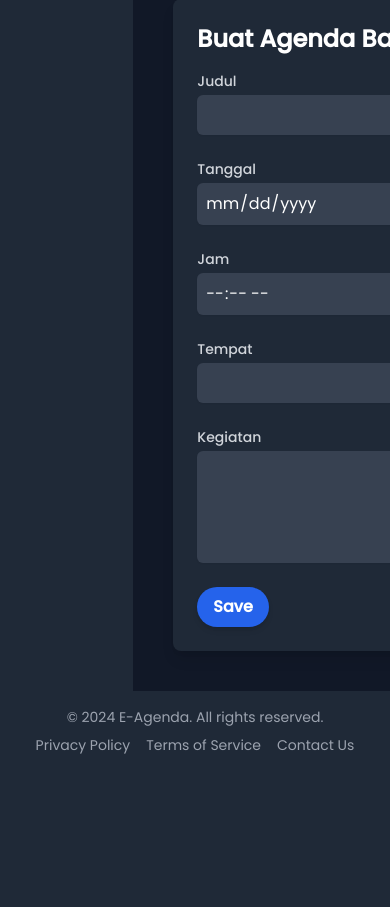
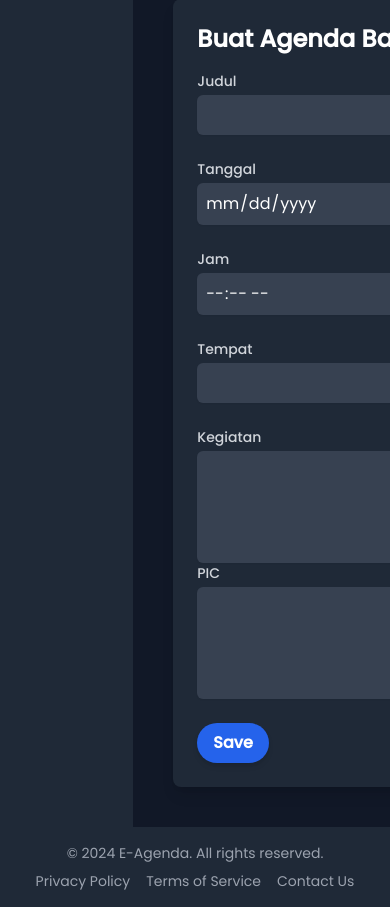
Before and after one commit to kasumabalidps/project-jobsheet6, a PHP site: page /pages/dashboard.php in a window 390 px wide; the page is wider, and only the part inside the window is pictured. Shown: the part 1241-2148 px from the top of that part. Before the commit the page ends 1995 px from the top of that part, so only its background shows below. Run offline with PHP 8.4, Linux system fonts and the light colour scheme; the visitor is signed in with stand-in values (Sample User, id 1); tables that the repository leaves empty hold one stand-in row (values such as "Sample post"); data that the repository does not hold is empty; some libraries are stand-ins or nearby versions.

Commit message:
Update dashboard.php

```diff
--- a/pages/dashboard.php
+++ b/pages/dashboard.php
@@ -7,7 +7,7 @@ if (!isset($_SESSION['user'])) {
 
 include "../controllers/database.php";
 
-$username = $_SESSION['user'];
+$username = $_SESSION['user'] ?? '';
 
 if ($_SERVER["REQUEST_METHOD"] == "POST") {
     if (isset($_POST['edit_id']) && !empty($_POST['edit_id'])) {
@@ -17,8 +17,9 @@ if ($_SERVER["REQUEST_METHOD"] == "POST") {
         $jam = $_POST['jam'];
         $tempat = $_POST['tempat'];
         $kegiatan = $_POST['kegiatan'];
+        $pic = $_POST['pic'];  // Mengganti $kegiatan menjadi $pic
 
-        $sql = "UPDATE agendas SET judul='$judul', tanggal='$tanggal', jam='$jam', tempat='$tempat', kegiatan='$kegiatan' WHERE id='$edit_id' AND username='$username'";
+        $sql = "UPDATE agendas SET judul='$judul', tanggal='$tanggal', jam='$jam', tempat='$tempat', kegiatan='$kegiatan', pic='$pic' WHERE id='$edit_id' AND username='$username'";
         if ($conn->query($sql) !== TRUE) {
             echo "Error: " . $sql . "<br>" . $conn->error;
         }
@@ -28,8 +29,9 @@ if ($_SERVER["REQUEST_METHOD"] == "POST") {
         $jam = $_POST['jam'];
         $tempat = $_POST['tempat'];
         $kegiatan = $_POST['kegiatan'];
+        $pic = $_POST['pic'];  // Mengganti $kegiatan menjadi $pic
 
-        $sql = "INSERT INTO agendas (username, judul, tanggal, jam, tempat, kegiatan) VALUES ('$username', '$judul', '$tanggal', '$jam', '$tempat', '$kegiatan')";
+        $sql = "INSERT INTO agendas (username, judul, tanggal, jam, tempat, kegiatan, pic) VALUES ('$username', '$judul', '$tanggal', '$jam', '$tempat', '$kegiatan', '$pic')";
         if ($conn->query($sql) !== TRUE) {
             echo "Error: " . $sql . "<br>" . $conn->error;
         }
@@ -57,7 +59,7 @@ $sql_user = "SELECT public_url FROM users WHERE username='$username'";
 $result_user = $conn->query($sql_user);
 if ($result_user->num_rows > 0) {
     $row_user = $result_user->fetch_assoc();
-    $public_url = $row_user['public_url'];
+    $public_url = $row_user['public_url'] ?? '';
 } else {
     echo "User not found.";
     exit();
@@ -104,14 +106,15 @@ $result_agendas = $conn->query($sql_agendas);
             max-width: 50ch;
         }
     </style>
-        <script>
-        function editAgenda(id, judul, tanggal, jam, tempat, kegiatan) {
+    <script>
+        function editAgenda(id, judul, tanggal, jam, tempat, kegiatan, pic) {
             document.getElementById('edit_id_modal').value = id;
             document.getElementById('judul_modal').value = judul;
             document.getElementById('tanggal_modal').value = tanggal;
             document.getElementById('jam_modal').value = jam;
             document.getElementById('tempat_modal').value = tempat;
             document.getElementById('kegiatan_modal').value = kegiatan;
+            document.getElementById('pic_modal').value = pic;
             document.getElementById('editModal').classList.remove('hidden');
         }
 
@@ -138,7 +141,7 @@ $result_agendas = $conn->query($sql_agendas);
                     <h1 class="text-2xl font-bold text-white">E-Agenda</h1>
                 </div>
                 <div class="flex items-center space-x-4">
-                    <span class="text-gray-300">Halo Bang, <?php echo htmlspecialchars($_SESSION['user']); ?>!</span>
+                    <span class="text-gray-300">Halo Bang, <?php echo htmlspecialchars($username ?? '', ENT_QUOTES, 'UTF-8'); ?>!</span>
                     <a href="../controllers/logout.php" class="text-gray-300 hover:text-white px-3 py-2 rounded-md text-sm font-medium transition duration-300">Logout</a>
                 </div>
             </div>
@@ -203,6 +206,7 @@ $result_agendas = $conn->query($sql_agendas);
                                 <th class="py-3 px-6 bg-gray-700 font-semibold text-center text-sm uppercase tracking-wider">Jam</th>
                                 <th class="py-3 px-6 bg-gray-700 font-semibold text-center text-sm uppercase tracking-wider">Tempat</th>
                                 <th class="py-3 px-6 bg-gray-700 font-semibold text-center text-sm uppercase tracking-wider">Kegiatan</th>
+                                <th class="py-3 px-6 bg-gray-700 font-semibold text-center text-sm uppercase tracking-wider">PIC</th>
                                 <th class="py-3 px-6 bg-gray-700 font-semibold text-center text-sm uppercase tracking-wider">Aksi</th>
                             </tr>
                         </thead>
@@ -215,20 +219,21 @@ $result_agendas = $conn->query($sql_agendas);
                                 while($row = $result_agendas->fetch_assoc()) {
                                     echo "<tr class='hover:bg-gray-600 transition duration-300'>";
                                     echo "<td class='py-4 px-6 text-center'>" . $no . "</td>";
-                                    echo "<td class='py-4 px-6 text-center'>" . htmlspecialchars($row['judul']) . "</td>";
-                                    echo "<td class='py-4 px-6 text-center'>" . htmlspecialchars($row['tanggal']) . "</td>";
-                                    echo "<td class='py-4 px-6 text-center'>" . htmlspecialchars($row['jam']) . "</td>";
-                                    echo "<td class='py-4 px-6 text-center'>" . htmlspecialchars($row['tempat']) . "</td>";
-                                    echo "<td class='py-4 px-6 text-center'>" . htmlspecialchars($row['kegiatan']) . "</td>";
+                                    echo "<td class='py-4 px-6 text-center'>" . htmlspecialchars($row['judul'], ENT_QUOTES, 'UTF-8') . "</td>";
+                                    echo "<td class='py-4 px-6 text-center'>" . htmlspecialchars($row['tanggal'], ENT_QUOTES, 'UTF-8') . "</td>";
+                                    echo "<td class='py-4 px-6 text-center'>" . htmlspecialchars($row['jam'], ENT_QUOTES, 'UTF-8') . "</td>";
+                                    echo "<td class='py-4 px-6 text-center'>" . htmlspecialchars($row['tempat'], ENT_QUOTES, 'UTF-8') . "</td>";
+                                    echo "<td class='py-4 px-6 text-center'>" . htmlspecialchars($row['kegiatan'], ENT_QUOTES, 'UTF-8') . "</td>";
+                                    echo "<td class='py-4 px-6 text-center'>" . htmlspecialchars($row['pic'], ENT_QUOTES, 'UTF-8') . "</td>";
                                     echo "<td class='py-4 px-6 text-center'>
-                                            <a href='#' class='text-blue-500 hover:underline' onclick='editAgenda(" . $row['id'] . ", \"" . htmlspecialchars($row['judul']) . "\", \"" . htmlspecialchars($row['tanggal']) . "\", \"" . htmlspecialchars($row['jam']) . "\", \"" . htmlspecialchars($row['tempat']) . "\", \"" . htmlspecialchars($row['kegiatan']) . "\")'>Edit</a> |
+                                            <a href='#' class='text-blue-500 hover:underline' onclick='editAgenda(" . $row['id'] . ", \"" . htmlspecialchars($row['judul'], ENT_QUOTES, 'UTF-8') . "\", \"" . htmlspecialchars($row['tanggal'], ENT_QUOTES, 'UTF-8') . "\", \"" . htmlspecialchars($row['jam'], ENT_QUOTES, 'UTF-8') . "\", \"" . htmlspecialchars($row['tempat'], ENT_QUOTES, 'UTF-8') . "\", \"" . htmlspecialchars($row['kegiatan'], ENT_QUOTES, 'UTF-8') . "\", \"" . htmlspecialchars($row['pic'], ENT_QUOTES, 'UTF-8') . "\")'>Edit</a> |
                                             <a href='?delete_id=" . $row['id'] . "' class='text-red-500 hover:underline'>Delete</a>
                                           </td>";
                                     echo "</tr>";
                                     $no++;
                                 }
                             } else {
-                                echo "<tr><td colspan='7' class='py-4 px-6 text-center'>No data available</td></tr>";
+                                echo "<tr><td colspan='8' class='py-4 px-6 text-center'>No data available</td></tr>";
                             }
                             ?>
                         </tbody>
@@ -238,7 +243,7 @@ $result_agendas = $conn->query($sql_agendas);
             <!-- Public URL Section -->
             <div class="bg-gray-800 shadow-lg rounded-lg p-6 transition-transform duration-300">
                 <h3 class="text-2xl font-bold text-white mb-4">Public URL</h3>
-                <p class="text-blue-500 hover:underline"><a href="result.php?id=<?php echo htmlspecialchars($public_url); ?>" target="_blank">result.php?id=<?php echo htmlspecialchars($public_url); ?></a></p>
+                <p class="text-blue-500 hover:underline"><a href="result.php?id=<?php echo htmlspecialchars($public_url ?? '', ENT_QUOTES, 'UTF-8'); ?>" target="_blank">result.php?id=<?php echo htmlspecialchars($public_url ?? '', ENT_QUOTES, 'UTF-8'); ?></a></p>
             </div>
             <!-- Buat Agenda Baru -->
             <div class="bg-gray-800 shadow-lg rounded-lg p-6 transition-transform duration-300 mt-10">
@@ -266,6 +271,10 @@ $result_agendas = $conn->query($sql_agendas);
                     <div>
                         <label for="kegiatan" class="block text-sm font-medium text-gray-300">Kegiatan</label>
                         <textarea id="kegiatan" name="kegiatan" rows="4" class="mt-1 p-2 bg-gray-700 text-white rounded-md shadow-sm focus:ring-blue-500 focus:border-blue-500 block w-full sm:text-sm border-gray-600"></textarea>
+                    </div>
+                    <div>
+                        <label for="pic" class="block text-sm font-medium text-gray-300">PIC</label>
+                        <textarea id="pic" name="pic" rows="4" class="mt-1 p-2 bg-gray-700 text-white rounded-md shadow-sm focus:ring-blue-500 focus:border-blue-500 block w-full sm:text-sm border-gray-600"></textarea>
                     </div>
                     <div class="mt-6">
                         <button type="submit" class="bg-blue-600 text-white py-2 px-4 rounded-full font-bold shadow-md hover:bg-blue-700 transition duration-300">Save</button>
@@ -298,6 +307,10 @@ $result_agendas = $conn->query($sql_agendas);
                         <label for="tempat_modal" class="block text-sm font-medium text-gray-300">Tempat</label>
                         <input type="text" id="tempat_modal" name="tempat" class="mt-1 p-2 bg-gray-700 text-white rounded-md shadow-sm focus:ring-blue-500 focus:border-blue-500 block w-full sm:text-sm border-gray-600">
                     </div>
+                    <div>
+                        <label for="pic_modal" class="block text-sm font-medium text-gray-300">PIC</label>
+                        <input type="text" id="pic_modal" name="pic" class="mt-1 p-2 bg-gray-700 text-white rounded-md shadow-sm focus:ring-blue-500 focus:border-blue-500 block w-full sm:text-sm border-gray-600">
+                    </div>
                 </div>
                 <div>
                     <label for="kegiatan_modal" class="block text-sm font-medium text-gray-300">Kegiatan</label>
```
